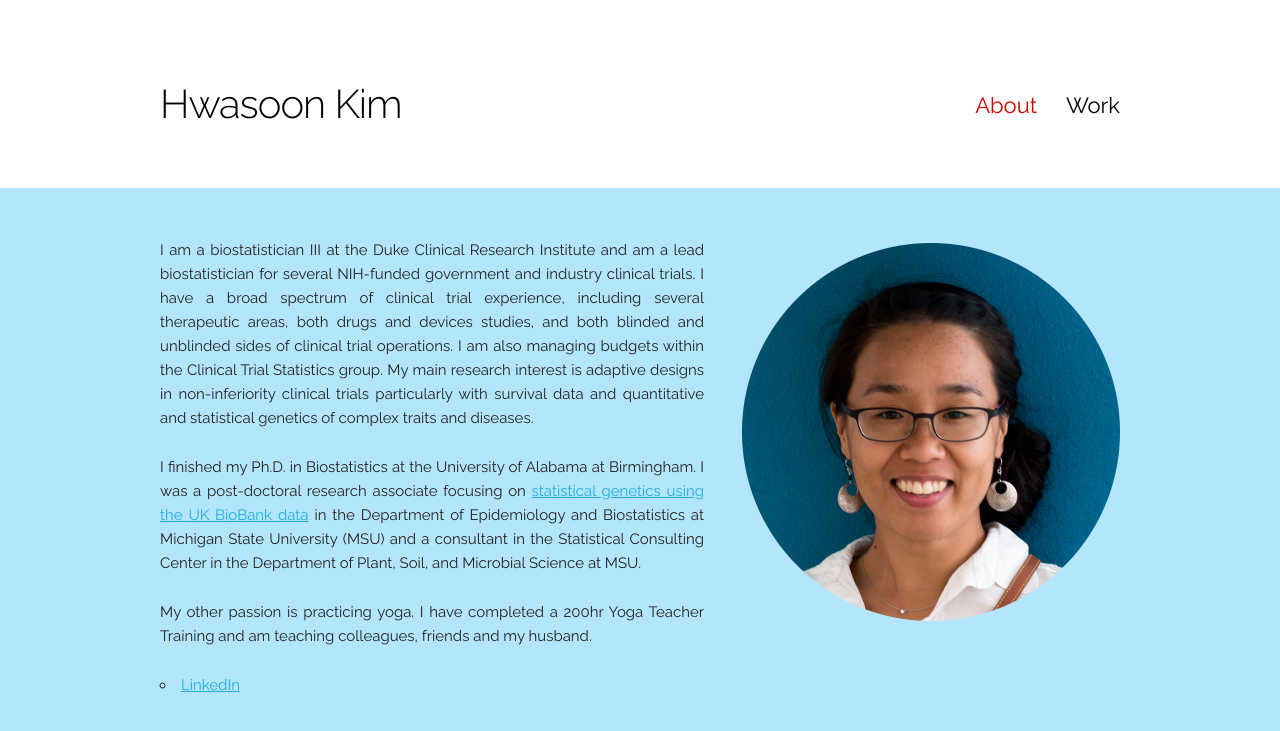
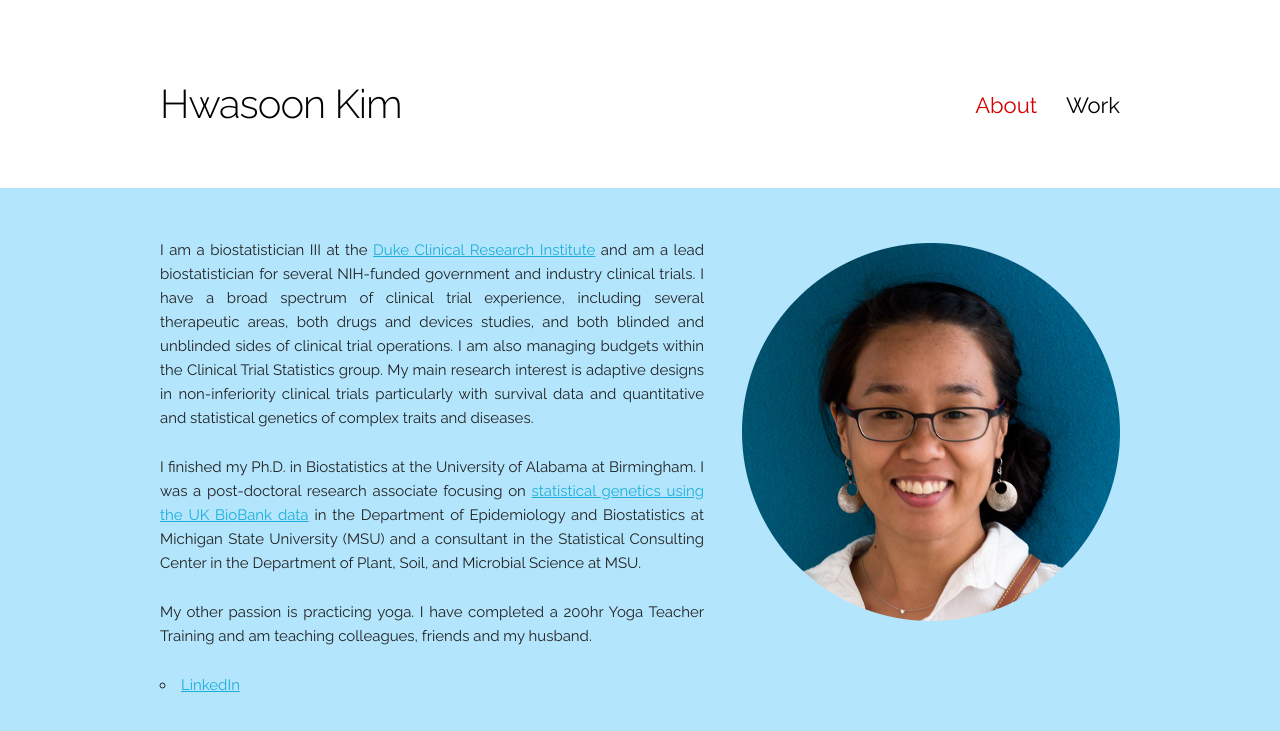
Before and after one commit to dulcisflos/dulcisflos.github.io, a Jekyll site: the page built from index.md, in a window 1280 px wide. Shown: the top 731 px of the page. Built offline with Jekyll 4.4.1, drawn with Linux system fonts in a browser that asks for light colours; part of the change alters nothing that is shown.

```diff
--- a/index.md
+++ b/index.md
@@ -5,7 +5,7 @@ active: about
 background_color: B3E5FC
 ---
 
-I am a biostatistician III at the Duke Clinical Research Institute and am a lead biostatistician for several NIH-funded government and industry clinical trials. I have a broad spectrum of clinical trial experience, including several therapeutic areas, both drugs and devices studies, and both blinded and unblinded sides of clinical trial operations. I am also managing budgets within the Clinical Trial Statistics group. My main research interest is adaptive designs in non-inferiority clinical trials particularly with survival data and quantitative and statistical genetics of complex traits and diseases.
+I am a biostatistician III at the [Duke Clinical Research Institute](https://dcri.org/) and am a lead biostatistician for several NIH-funded government and industry clinical trials. I have a broad spectrum of clinical trial experience, including several therapeutic areas, both drugs and devices studies, and both blinded and unblinded sides of clinical trial operations. I am also managing budgets within the Clinical Trial Statistics group. My main research interest is adaptive designs in non-inferiority clinical trials particularly with survival data and quantitative and statistical genetics of complex traits and diseases.
 
 I finished my Ph.D. in Biostatistics at the University of Alabama at Birmingham. I was a post-doctoral research associate focusing on [statistical genetics using the UK BioBank data](https://www.genetics.org/content/early/2017/09/11/genetics.117.300271?versioned=true) in the Department of Epidemiology and Biostatistics at Michigan State University (MSU) and a consultant in the Statistical Consulting Center in the Department of Plant, Soil, and Microbial Science at MSU.
 
```
